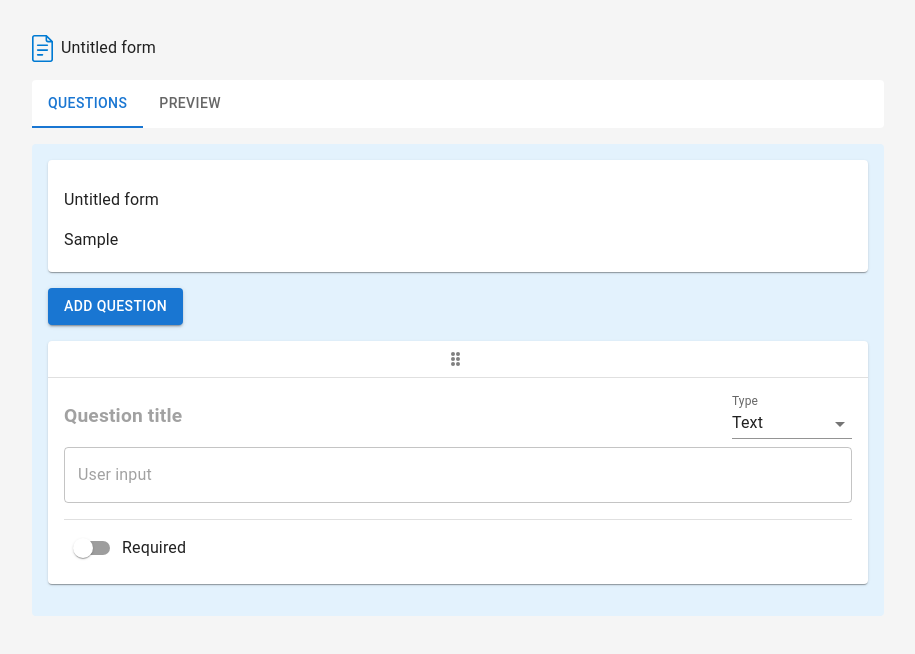
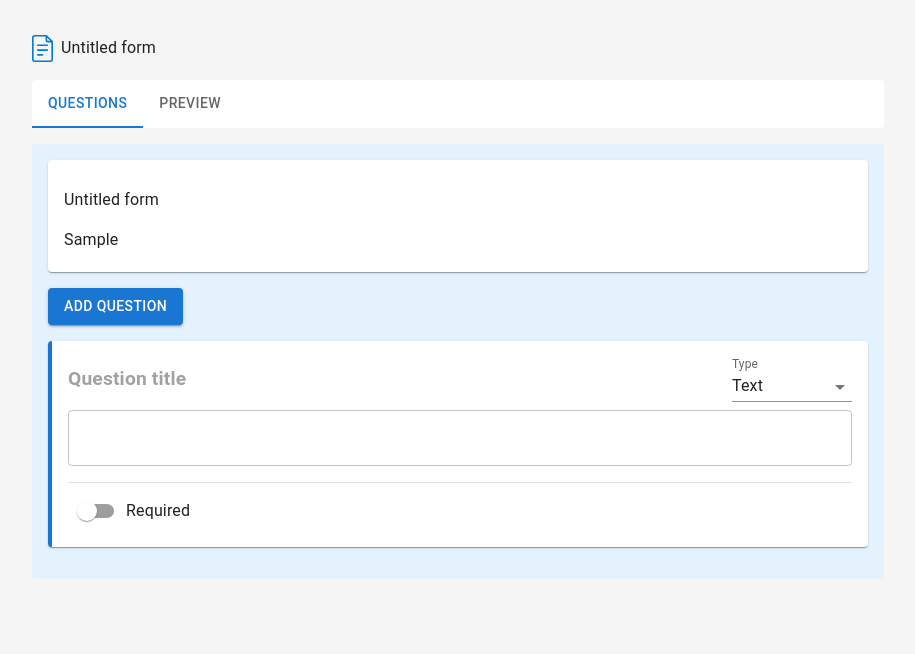
Before and after one commit to NaneA/dynamic-form-builder, a React (Vite) app: page /form/1 in a window 1280 px wide. Both pictures are taken after typing "Sample" into the empty fields and a click on the button "ADD QUESTION". Shown: the top 654 px of the page, without its empty margins (182-1097 px from the left). Built offline with nearby package versions, Linux system fonts and the light colour scheme; some icons are missing.

Commit message:
Add: drag and drop icon to be visible only on hover and only one card to be editable at a time

```diff
--- a/src/components/QuestionBuilder.tsx
+++ b/src/components/QuestionBuilder.tsx
@@ -15,14 +15,13 @@ import {
 } from '@mui/material';
 import DeleteIcon from '@mui/icons-material/Delete';
 import AddIcon from '@mui/icons-material/Add';
-import type { SelectChangeEvent } from '@mui/material/Select';
-
 import { useAppSelector, useAppDispatch } from '../hooks/hooks';
 import {
   updateQuestionField,
   removeQuestionField,
 } from '../store/formBuilderSlice';
 import type { FieldType, QuestionField } from '../store/formBuilderSlice';
+import type { SelectChangeEvent } from '@mui/material/Select';
 import DragHandle from '../assets/DragHandle';
 
 const FIELD_TYPES: FieldType[] = ['text', 'number', 'select', 'radio'];
@@ -54,11 +53,9 @@ const QuestionBuilder: React.FC<QuestionBuilderProps> = ({
 
   const handleTypeChange = (e: SelectChangeEvent<FieldType>) => {
     const type = e.target.value as FieldType;
-    if (type === 'text' || type === 'number') {
+    if (type === 'text' || type === 'number')
       onChange({ fieldType: type, options: {} });
-    } else {
-      onChange({ fieldType: type });
-    }
+    else onChange({ fieldType: type });
   };
 
   useEffect(() => {
@@ -83,23 +80,30 @@ const QuestionBuilder: React.FC<QuestionBuilderProps> = ({
       onClick={onStartEdit}
       sx={{
         mb: 2,
-        borderLeft: isEditing ? '4px solid primary.main' : undefined,
+        position: 'relative',
+        borderLeft: isEditing ? '4px solid' : undefined,
+        borderColor: isEditing ? 'primary.main' : undefined,
+        '&:hover .drag-handle': { opacity: 1 },
       }}
     >
       <Box
+        {...dragHandleProps}
+        className="drag-handle"
         sx={{
-          borderBottom: '1px solid',
-          borderColor: 'divider',
-          py: 1,
-          display: 'flex',
-          justifyContent: 'center',
+          position: 'absolute',
+          top: 4,
+          left: '50%',
+          transform: 'translateX(-50%)',
+          opacity: 0,
+          transition: 'opacity 0.2s',
+          zIndex: 1,
+          pointerEvents: 'auto',
         }}
-        {...dragHandleProps}
       >
         <DragHandle />
       </Box>
 
-      <Box sx={{ p: 2 }}>
+      <Box sx={{ pt: 4, p: 2 }}>
         <Box sx={{ display: 'flex', alignItems: 'center', mb: 1 }}>
           <TextField
             variant="standard"
@@ -132,25 +136,35 @@ const QuestionBuilder: React.FC<QuestionBuilderProps> = ({
           </FormControl>
         </Box>
 
-        {field.fieldType === 'text' || field.fieldType === 'number' ? (
+        {['text', 'number'].includes(field.fieldType) ? (
           <TextField
             variant="outlined"
             type={field.fieldType}
-            placeholder={isEditing ? 'User input' : undefined}
             fullWidth
             disabled={!isEditing}
             sx={{ mb: 2 }}
           />
         ) : (
           <Box sx={{ mb: 2 }}>
-            {Object.entries(field.options).map(([key, label]) => (
+            {isEditing
+              ? // Editable option list
+                Object.entries(field.options).map(([key, label]) => (
                   <Box
                     key={key}
                     sx={{ display: 'flex', alignItems: 'center', mb: 1 }}
                   >
-                <input type={field.fieldType} disabled={!isEditing} />
-                <Typography sx={{ ml: 1 }}>{label}</Typography>
-                {isEditing && (
+                    <TextField
+                      variant="standard"
+                      value={label}
+                      onChange={(e) =>
+                        onChange({
+                          options: { ...field.options, [key]: e.target.value },
+                        })
+                      }
+                      placeholder="Option"
+                      InputProps={{ disableUnderline: true }}
+                      sx={{ flexGrow: 1 }}
+                    />
                     <IconButton
                       size="small"
                       onClick={() =>
@@ -161,8 +175,13 @@ const QuestionBuilder: React.FC<QuestionBuilderProps> = ({
                     >
                       <DeleteIcon fontSize="small" />
                     </IconButton>
-                )}
                   </Box>
+                ))
+              : // Read-only preview
+                Object.values(field.options).map((label, idx) => (
+                  <Typography key={idx} sx={{ mb: 1 }}>
+                    • {label}
+                  </Typography>
                 ))}
             {isEditing && (
               <Stack direction="row" spacing={1}>
@@ -173,8 +192,9 @@ const QuestionBuilder: React.FC<QuestionBuilderProps> = ({
                     onChange({
                       options: {
                         ...field.options,
-                        [Date.now()]:
-                          'Option ' + (Object.keys(field.options).length + 1),
+                        [Date.now()]: `Option ${
+                          Object.keys(field.options).length + 1
+                        }`,
                       },
                     })
                   }
@@ -204,14 +224,12 @@ const QuestionBuilder: React.FC<QuestionBuilderProps> = ({
             pt: 1,
             display: 'flex',
             justifyContent: 'space-between',
-            alignItems: 'center',
           }}
         >
           <Box sx={{ display: 'flex', alignItems: 'center' }}>
             <Switch
               checked={field.isRequired}
               onChange={(e) => onChange({ isRequired: e.target.checked })}
-              inputProps={{ 'aria-label': 'required toggle' }}
             />
             <Typography>Required</Typography>
           </Box>
@@ -223,4 +241,5 @@ const QuestionBuilder: React.FC<QuestionBuilderProps> = ({
     </Card>
   );
 };
+
 export default QuestionBuilder;
--- a/src/components/QuestionsForm.tsx
+++ b/src/components/QuestionsForm.tsx
@@ -1,9 +1,6 @@
 import React, { useState } from 'react';
 import { Card, Box, TextField, Button } from '@mui/material';
 import { v4 as uuidv4 } from 'uuid';
-import { DragDropContext, Droppable, Draggable } from '@hello-pangea/dnd';
-import type { DropResult } from '@hello-pangea/dnd';
-
 import { useAppSelector, useAppDispatch } from '../hooks/hooks';
 import {
   setTitle,
@@ -12,6 +9,8 @@ import {
   reorderFields,
 } from '../store/formBuilderSlice';
 import QuestionBuilder from './QuestionBuilder';
+import { DragDropContext, Droppable, Draggable } from '@hello-pangea/dnd';
+import type { DropResult } from '@hello-pangea/dnd';
 
 const QuestionForm: React.FC = () => {
   const dispatch = useAppDispatch();
```
Lines whose indentation alone changed are shown as unchanged.
